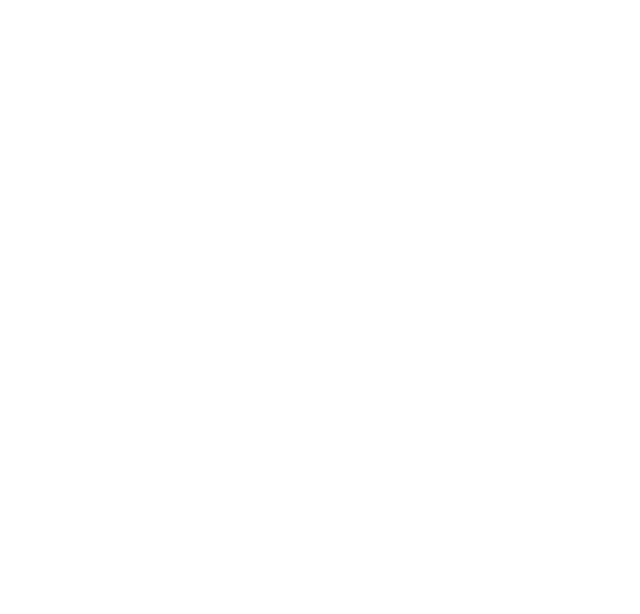
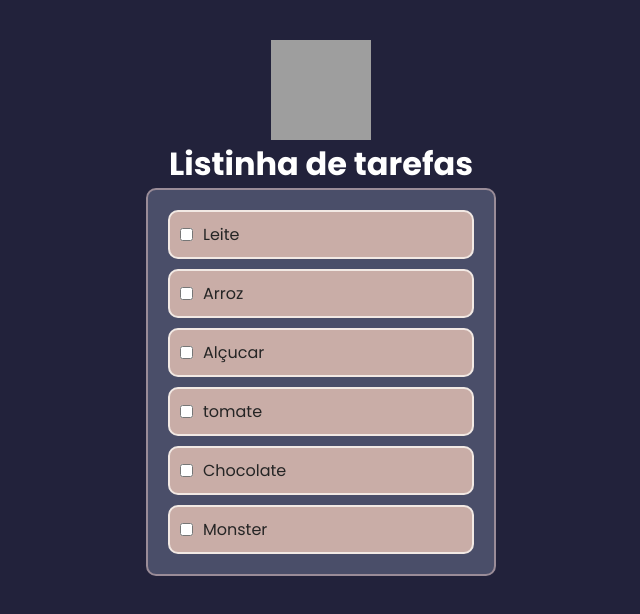
Before and after one commit to Henrincode/listinha, a plain HTML site: page index.html in a window 1280 px wide. Shown: the whole page, without its empty margins (319-959 px from the left). Drawn offline with Linux system fonts and the light colour scheme; grey boxes are pictures that could not be loaded.

Commit message:
Criado modelo da página e estrutura de exemplo com estilos css

```diff
--- a/index.html
+++ b/index.html
@@ -8,6 +8,41 @@
 </head>
 <body>
 
+    <header>
+        <img width="100" height="100" src="https://img.icons8.com/dusk/100/list--v1.png" alt="list--v1"/>
+        <h1>Listinha de tarefas</h1>
+
+    </header>
+
+    <main>
+        <div class="tarefa">
+            <input type="checkbox">
+            <p>Leite</p>
+        </div>
+        <div class="tarefa">
+            <input type="checkbox">
+            <p>Arroz</p>
+        </div>
+        <div class="tarefa">
+            <input type="checkbox">
+            <p>Alçucar</p>
+        </div>
+        <div class="tarefa">
+            <input type="checkbox">
+            <p>tomate</p>
+        </div>
+        <div class="tarefa">
+            <input type="checkbox">
+            <p>Chocolate</p>
+        </div>
+        <div class="tarefa">
+            <input type="checkbox">
+            <p>Monster</p>
+        </div>
+    </main>
+
+    <footer></footer>
+
     <script src="script.js"></script>
 </body>
 </html>
--- a/script.js
+++ b/script.js
@@ -0,0 +1,3 @@
+function addTarefa() { }
+function altTarefa() { }
+function delTarefa() { }
--- a/style.css
+++ b/style.css
@@ -0,0 +1,77 @@
+@import url("https://fonts.googleapis.com/css2?family=Poppins:ital,wght@0,100;0,200;0,300;0,400;0,500;0,600;0,700;0,800;0,900;1,100;1,200;1,300;1,400;1,500;1,600;1,700;1,800;1,900&display=swap");
+
+* {
+  margin: 0;
+  padding: 0;
+  box-sizing: border-box;
+}
+
+body {
+  display: flex;
+  flex-direction: column;
+  align-items: center;
+
+  min-height: 100vh;
+
+  padding-top: 40px;
+
+  color: white;
+  font-family: "Poppins";
+
+  background: #22223b;
+}
+
+main {
+  display: flex;
+  flex-direction: column;
+  gap: 10px;
+
+  max-width: 350px;
+  width: 100%;
+
+  padding: 20px;
+
+  border: solid 2px #9a8c98;
+  border-radius: 10px;
+
+  background: #4a4e69;
+}
+
+header {
+  display: flex;
+  flex-direction: column;
+  align-items: center;
+}
+
+h1,
+h2,
+h3,
+h4,
+h5,
+h6 {
+  margin: 0;
+  padding: 0;
+}
+
+.tarefa {
+  display: flex;
+  flex-direction: row;
+  gap: 10px;
+
+  padding: 10px;
+  border: solid 2px #f2e9e4;
+  border-radius: 10px;
+
+  color: #252525;
+  background: #c9ada7;
+}
+
+.tarefa input[type="checkbox"] {
+  accent-color: #4a4e69;
+}
+
+.tarefa p {
+  flex: 1;
+  cursor: pointer;
+  font-size: 16px;
+}
```
